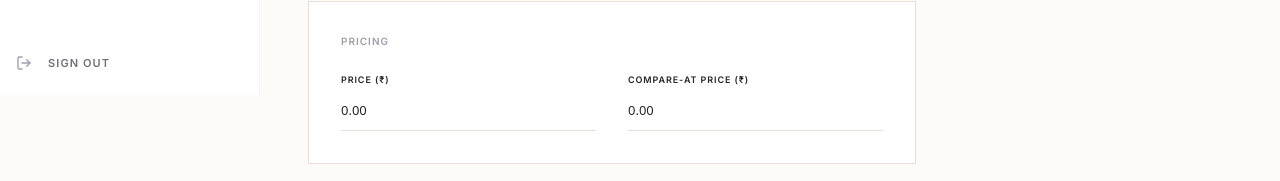
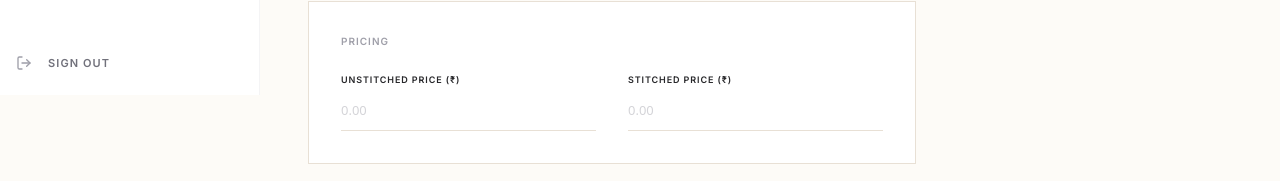
Before and after one commit to wnr-group/mei-admin, a Next.js app: page /products/add in a window 1280 px wide. Shown: the part 705-886 px from the top of the page. Built offline with nearby package versions, Linux system fonts and the light colour scheme; no server answers; the database is empty.

Commit message:
Add stitched and unstitched pricing and admin product form changes

```diff
--- a/components/products/ProductForm.tsx
+++ b/components/products/ProductForm.tsx
@@ -27,8 +27,8 @@ export default function ProductForm({ editId }: ProductFormProps) {
   const [description, setDescription] = useState('');
 
   // Pricing state
-  const [price, setPrice] = useState('0.00');
-  const [compareAtPrice, setCompareAtPrice] = useState('0.00');
+  const [priceUnstitched, setPriceUnstitched] = useState('');
+  const [priceStitched, setPriceStitched] = useState('');
 
   // Category & Attributes state
   const [category, setCategory] = useState('');
@@ -59,7 +59,8 @@ export default function ProductForm({ editId }: ProductFormProps) {
         if (prod) {
           setName(prod.name);
           setDescription(prod.description ?? '');
-          setPrice(prod.price.toString());
+          setPriceUnstitched(prod.price_unstitched?.toString() ?? '');
+          setPriceStitched(prod.price_stitched?.toString() ?? '');
           setPublished(prod.status === 'PUBLISHED');
           // Populate slug and short_description from DB
           setSlug(prod.slug ?? '');
@@ -80,7 +81,6 @@ export default function ProductForm({ editId }: ProductFormProps) {
           setNewArrival(prod.is_new_arrival ?? false);
 
           // Fields not stored in DB — clear to defaults
-          setCompareAtPrice('0.00');
           setMetaTitle('');
           setMetaDescription('');
           setMetaKeywords('');
@@ -144,7 +144,11 @@ export default function ProductForm({ editId }: ProductFormProps) {
     setIsSaving(true);
 
     try {
-      const priceNum = parseFloat(price) || 0;
+     const priceUnstitchedNum = priceUnstitched.trim() ? parseFloat(priceUnstitched) : null;
+      const priceStitchedNum = priceStitched.trim() ? parseFloat(priceStitched) : null;
+      // `price` is still NOT NULL in the DB (kept for backward compat per the ticket),
+      // so we derive a value for it even though it's no longer directly editable.
+      const priceNum = priceUnstitchedNum ?? priceStitchedNum ?? 0;
       const workTypesArr = selectedWorkTypes.map((wt) => wt.toUpperCase());
       const descriptionVal = description.trim() || null;
 
@@ -157,6 +161,8 @@ export default function ProductForm({ editId }: ProductFormProps) {
           short_description: shortDescription.trim() || null,
           category_id: category,
           price: priceNum,
+          price_unstitched: priceUnstitchedNum,
+          price_stitched: priceStitchedNum,
           status: published ? 'PUBLISHED' : 'DRAFT',
           work_types: workTypesArr,
           description: descriptionVal,
@@ -171,7 +177,9 @@ export default function ProductForm({ editId }: ProductFormProps) {
           short_description: shortDescription.trim() || null,
           category_id: category,
           price: priceNum,
-          status: published ? "PUBLISHED" : "DRAFT",
+          price_unstitched: priceUnstitchedNum,
+          price_stitched: priceStitchedNum,
+          status: published ? 'PUBLISHED' : 'DRAFT',
           work_types: workTypesArr,
           description: descriptionVal,
           image_url: null,
@@ -312,30 +320,29 @@ export default function ProductForm({ editId }: ProductFormProps) {
               </h3>
 
               <div className="grid grid-cols-2 gap-8">
-                {/* Price */}
+                {/* Unstitched Price */}
                 <div className="space-y-1">
                   <label className="block text-[9px] font-bold tracking-widest text-zinc-800 uppercase">
-                    PRICE (₹)
+                    UNSTITCHED PRICE (₹)
                   </label>
                   <input
                     type="text"
-                    required
-                    value={price}
-                    onChange={(e) => setPrice(e.target.value)}
+                    value={priceUnstitched}
+                    onChange={(e) => setPriceUnstitched(e.target.value)}
                     placeholder="0.00"
                     className="w-full border-b border-[#E8E0D5] py-2.5 text-[13px] text-zinc-800 placeholder:text-zinc-300 focus:outline-hidden focus:border-[#B38B5D] transition-colors font-sans"
                   />
                 </div>
 
-                {/* Compare At Price */}
+                {/* Stitched Price */}
                 <div className="space-y-1">
                   <label className="block text-[9px] font-bold tracking-widest text-zinc-800 uppercase">
-                    COMPARE-AT PRICE (₹)
+                    STITCHED PRICE (₹)
                   </label>
                   <input
                     type="text"
-                    value={compareAtPrice}
-                    onChange={(e) => setCompareAtPrice(e.target.value)}
+                    value={priceStitched}
+                    onChange={(e) => setPriceStitched(e.target.value)}
                     placeholder="0.00"
                     className="w-full border-b border-[#E8E0D5] py-2.5 text-[13px] text-zinc-800 placeholder:text-zinc-300 focus:outline-hidden focus:border-[#B38B5D] transition-colors font-sans"
                   />
--- a/package.json
+++ b/package.json
@@ -38,6 +38,7 @@
     "eslint": "^9",
     "eslint-config-next": "16.2.6",
     "jsdom": "^29.1.1",
+    "supabase": "^2.109.1",
     "tailwindcss": "^4",
     "typescript": "^5",
     "vitest": "^4.1.8"
--- a/types/database.ts
+++ b/types/database.ts
@@ -183,9 +183,9 @@ export type Database = {
         ]
       }
       order_items: {
-        Row: { created_at: string; id: string; order_id: string; product_id: string | null; product_name: string; product_snapshot: Json | null; quantity: number; unit_price: number; variant_id: string | null; variant_snapshot: Json | null; }
-        Insert: { created_at?: string; id?: string; order_id: string; product_id?: string | null; product_name: string; product_snapshot?: Json | null; quantity?: number; unit_price: number; variant_id?: string | null; variant_snapshot?: Json | null; }
-        Update: { created_at?: string; id?: string; order_id?: string; product_id?: string | null; product_name?: string; product_snapshot?: Json | null; quantity?: number; unit_price?: number; variant_id?: string | null; variant_snapshot?: Json | null; }
+        Row: { created_at: string; id: string; order_id: string; product_id: string | null; product_name: string; product_snapshot: Json | null; quantity: number; unit_price: number; variant_id: string | null; variant_snapshot: Json | null; stitching_type: 'stitched' | 'unstitched' | null; }
+        Insert: { created_at?: string; id?: string; order_id: string; product_id?: string | null; product_name: string; product_snapshot?: Json | null; quantity?: number; unit_price: number; variant_id?: string | null; variant_snapshot?: Json | null; stitching_type?: 'stitched' | 'unstitched' | null; }
+        Update: { created_at?: string; id?: string; order_id?: string; product_id?: string | null; product_name?: string; product_snapshot?: Json | null; quantity?: number; unit_price?: number; variant_id?: string | null; variant_snapshot?: Json | null; stitching_type?: 'stitched' | 'unstitched' | null; }
         Relationships: [
           {
             foreignKeyName: "order_items_order_id_fkey"
@@ -337,9 +337,9 @@ export type Database = {
         ]
       }
       products: {
-        Row: { category_id: string | null; created_at: string; deleted_at: string | null; description: string | null; has_variants: boolean; id: string; image_url: string | null; is_featured: boolean; is_new_arrival: boolean; name: string; price: number; product_code: string; short_description: string | null; size_system_id: string | null; slug: string | null; status: Database["public"]["Enums"]["product_status"]; supported_customization_types: Database["public"]["Enums"]["customization_type"][]; updated_at: string; work_types: string[]; }
-        Insert: { category_id?: string | null; created_at?: string; deleted_at?: string | null; description?: string | null; has_variants?: boolean; id?: string; image_url?: string | null; is_featured?: boolean; is_new_arrival?: boolean; name: string; price: number; product_code: string; short_description?: string | null; size_system_id?: string | null; slug?: string | null; status?: Database["public"]["Enums"]["product_status"]; supported_customization_types?: Database["public"]["Enums"]["customization_type"][]; updated_at?: string; work_types?: string[]; }
-        Update: { category_id?: string | null; created_at?: string; deleted_at?: string | null; description?: string | null; has_variants?: boolean; id?: string; image_url?: string | null; is_featured?: boolean; is_new_arrival?: boolean; name?: string; price?: number; product_code?: string; short_description?: string | null; size_system_id?: string | null; slug?: string | null; status?: Database["public"]["Enums"]["product_status"]; supported_customization_types?: Database["public"]["Enums"]["customization_type"][]; updated_at?: string; work_types?: string[]; }
+        Row: { category_id: string | null; created_at: string; deleted_at: string | null; description: string | null; has_variants: boolean; id: string; image_url: string | null; is_featured: boolean; is_new_arrival: boolean; name: string; price: number; price_unstitched: number | null; price_stitched: number | null; product_code: string; short_description: string | null; size_system_id: string | null; slug: string | null; status: Database["public"]["Enums"]["product_status"]; supported_customization_types: Database["public"]["Enums"]["customization_type"][]; updated_at: string; work_types: string[]; }
+        Insert: { category_id?: string | null; created_at?: string; deleted_at?: string | null; description?: string | null; has_variants?: boolean; id?: string; image_url?: string | null; is_featured?: boolean; is_new_arrival?: boolean; name: string; price: number; price_unstitched?: number | null; price_stitched?: number | null; product_code: string; short_description?: string | null; size_system_id?: string | null; slug?: string | null; status?: Database["public"]["Enums"]["product_status"]; supported_customization_types?: Database["public"]["Enums"]["customization_type"][]; updated_at?: string; work_types?: string[]; }
+        Update: { category_id?: string | null; created_at?: string; deleted_at?: string | null; description?: string | null; has_variants?: boolean; id?: string; image_url?: string | null; is_featured?: boolean; is_new_arrival?: boolean; name?: string; price?: number; price_unstitched?: number | null; price_stitched?: number | null; product_code?: string; short_description?: string | null; size_system_id?: string | null; slug?: string | null; status?: Database["public"]["Enums"]["product_status"]; supported_customization_types?: Database["public"]["Enums"]["customization_type"][]; updated_at?: string; work_types?: string[]; }
         Relationships: [
           {
             foreignKeyName: "products_category_id_fkey"
```
Also changed, not shown: 2 other files (tests, documents, lock files or other folders).
